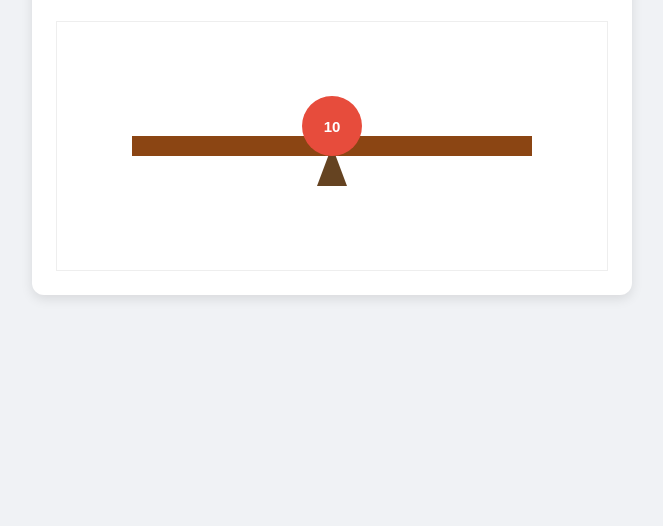
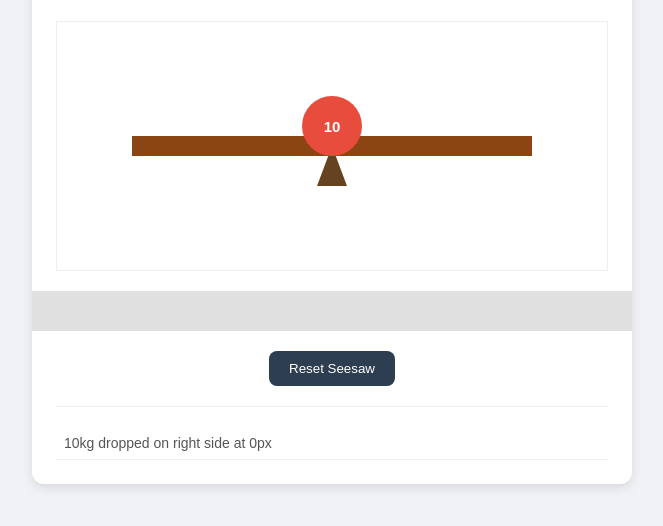
Before and after one commit to Emceyy/Seesaw.EmreCeylan-Uysal, a plain HTML site: page index.html in a window 1280 px wide. Both pictures are taken after a click on the element 640 px from the left and 334 px from the top of the page. Shown: the part 188-714 px from the top of the page, without its empty margins (308-971 px from the left). Drawn offline with Linux system fonts and the light colour scheme.

Commit message:
Add reset button and logging functionality

```diff
--- a/app.js
+++ b/app.js
@@ -12,6 +12,8 @@ const seesawPlank = document.getElementById('seesaw-plank');
 const weightPreview = document.getElementById('weight-preview');
 const previewLine = document.getElementById('preview-line');
 const simulationContainer = document.getElementById('simulation-container');
+const resetButton = document.getElementById('reset-button'); // YENİ
+const logContainer = document.getElementById('log-container'); // YENİ
 const HOVER_OFFSET_Y = 120;
 
 function render() {
@@ -58,7 +60,6 @@ function calculateSeesawState() {
             leftTorque += torque;
             totalLeftWeight += item.weight;
         } else {
-            // Tork hatası burada düzeltildi
             rightTorque += torque;
             totalRightWeight += item.weight;
         }
@@ -69,6 +70,15 @@ function calculateSeesawState() {
 
     let angle = (rightTorque - leftTorque) / 10;
     state.angle = Math.max(-30, Math.min(30, angle));
+}
+
+
+function logAction(message) {
+    const logItem = document.createElement('div');
+    logItem.className = 'log-item';
+    logItem.textContent = message;
+    logContainer.appendChild(logItem);
+    logContainer.scrollTop = logContainer.scrollHeight;
 }
 
 seesawPlank.addEventListener('click', (e) => {
@@ -109,6 +119,10 @@ seesawPlank.addEventListener('click', (e) => {
         fallingWeight.remove();
         state.objects.push(newWeight);
         state.nextWeight = Math.floor(Math.random() * 10) + 1;
+
+
+        logAction(`${newWeight.weight}kg dropped on ${newWeight.side} side at ${newWeight.distance}px`);
+
         calculateSeesawState();
         render();
     }, { once: true });
@@ -137,8 +151,17 @@ seesawPlank.addEventListener('mousemove', (e) => {
     weightPreview.style.top = `${y - HOVER_OFFSET_Y - size / 2}px`;
 
     previewLine.style.left = `${x}px`;
-    previewLine.style.top = `${y - HOVER_OFFSET_Y}px`;
-    previewLine.style.height = `${HOVER_OFFSET_Y}px`;
+    previewLine.style.top = `${y - HOVER_OFFSET_Y + 30}px`;
+    previewLine.style.height = `${HOVER_OFFSET_Y - 30}px`;
+});
+
+resetButton.addEventListener('click', () => {
+    state.objects = [];
+    state.angle = 0;
+    state.totalLeftWeight = 0;
+    state.totalRightWeight = 0;
+    logContainer.innerHTML = '';
+    render();
 });
 
 // Sayfa ilk yüklendiğinde panellerin doğru değeri göstermesi için
--- a/index.html
+++ b/index.html
@@ -35,6 +35,9 @@
                 <div id="preview-line"></div>
             </div>
         </div>
+        <div class="controls-separator"></div>
+        <button id="reset-button">Reset Seesaw</button>
+        <div id="log-container"></div>
     </div>
     <script src="app.js"></script>
 </body>
--- a/style.css
+++ b/style.css
@@ -112,3 +112,35 @@ body {
     z-index: 1001;
     transition: top 0.4s cubic-bezier(0.6, -0.28, 0.735, 0.045);
 }
+.controls-separator {
+    height: 40px;
+    background-color: #e0e0e0;
+    margin: 20px -24px 0;
+}
+#reset-button {
+    border: none;
+    display: block;
+    margin: 20px auto;
+    background-color: #2c3e50;
+    color: white;
+    padding: 10px 20px;
+    border-radius: 8px;
+    cursor: pointer;
+    transition: background-color 0.3s;
+}
+#reset-button:hover {
+    background-color: #34495e;
+}
+#log-container {
+    margin-top: 20px;
+    border-top: 1px solid #eee;
+    padding-top: 20px;
+    max-height: 150px;
+    overflow-y: auto;
+}
+.log-item {
+    padding: 8px;
+    font-size: 14px;
+    color: #555;
+    border-bottom: 1px solid #f0f0f0;
+}
```
